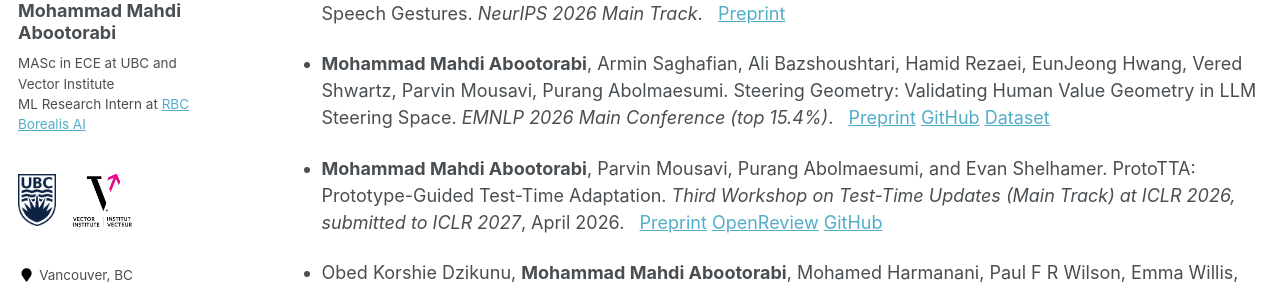
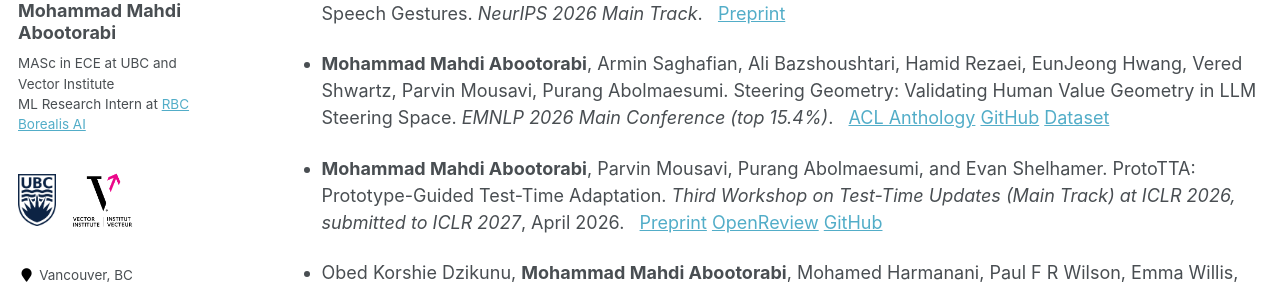
Before and after one commit to aboots/aboots.github.io, a Jekyll site: the page built from _pages/research.md, in a window 1280 px wide and 900 px high. Shown: the part 262-552 px from the top of the window. Built offline with Jekyll 4.4.1, drawn with Linux system fonts in a browser that asks for light colours; nearby versions of some CDN libraries; some web fonts are replaced.

Commit message:
Update publication details in research.md

```diff
--- a/_pages/research.md
+++ b/_pages/research.md
@@ -8,7 +8,7 @@ author_profile: true
 
 - Varsha Suresh\*, **Mohammad Mahdi Abootorabi\***, Mohamed Salman, M. Hamza Mughal, Christian Theobalt, Ashwin Ram, Jürgen Steimle, Vera Demberg. Semantic Motion Anchors: Bridging Motion and Meaning in Co-Speech Gestures. *NeurIPS 2026 Main Track*. &nbsp; [Preprint](https://arxiv.org/abs/2605.30608)
 
-- **Mohammad Mahdi Abootorabi**, Armin Saghafian, Ali Bazshoushtari, Hamid Rezaei, EunJeong Hwang, Vered Shwartz, Parvin Mousavi, Purang Abolmaesumi. Steering Geometry: Validating Human Value Geometry in LLM Steering Space.  *EMNLP 2026 Main Conference (top 15.4%)*. &nbsp; [Preprint](https://arxiv.org/abs/2609.06289) [GitHub](https://github.com/DeepRCL/Steering_Geometry) [Dataset](https://huggingface.co/datasets/DeepRCL/SteeringGeometry)
+- **Mohammad Mahdi Abootorabi**, Armin Saghafian, Ali Bazshoushtari, Hamid Rezaei, EunJeong Hwang, Vered Shwartz, Parvin Mousavi, Purang Abolmaesumi. Steering Geometry: Validating Human Value Geometry in LLM Steering Space.  *EMNLP 2026 Main Conference (top 15.4%)*. &nbsp; [ACL Anthology](https://aclanthology.org/2026.emnlp-main.2508/) [GitHub](https://github.com/DeepRCL/Steering_Geometry) [Dataset](https://huggingface.co/datasets/DeepRCL/SteeringGeometry)
 
 - **Mohammad Mahdi Abootorabi**, Parvin Mousavi, Purang Abolmaesumi, and Evan Shelhamer. ProtoTTA: Prototype-Guided Test-Time Adaptation. *Third Workshop on Test-Time Updates (Main Track) at ICLR 2026, submitted to ICLR 2027*, April 2026. &nbsp; [Preprint](https://arxiv.org/abs/2604.15494) [OpenReview](https://openreview.net/pdf?id=ZpqPlsdQTn) [GitHub](https://github.com/DeepRCL/ProtoTTA)
 
```
